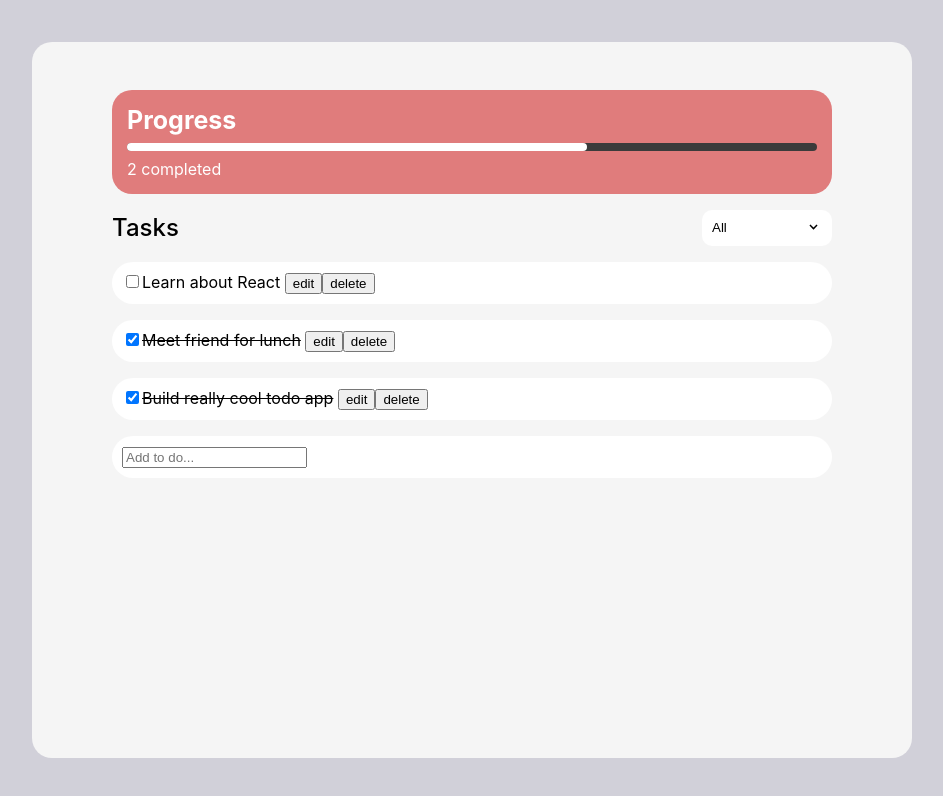
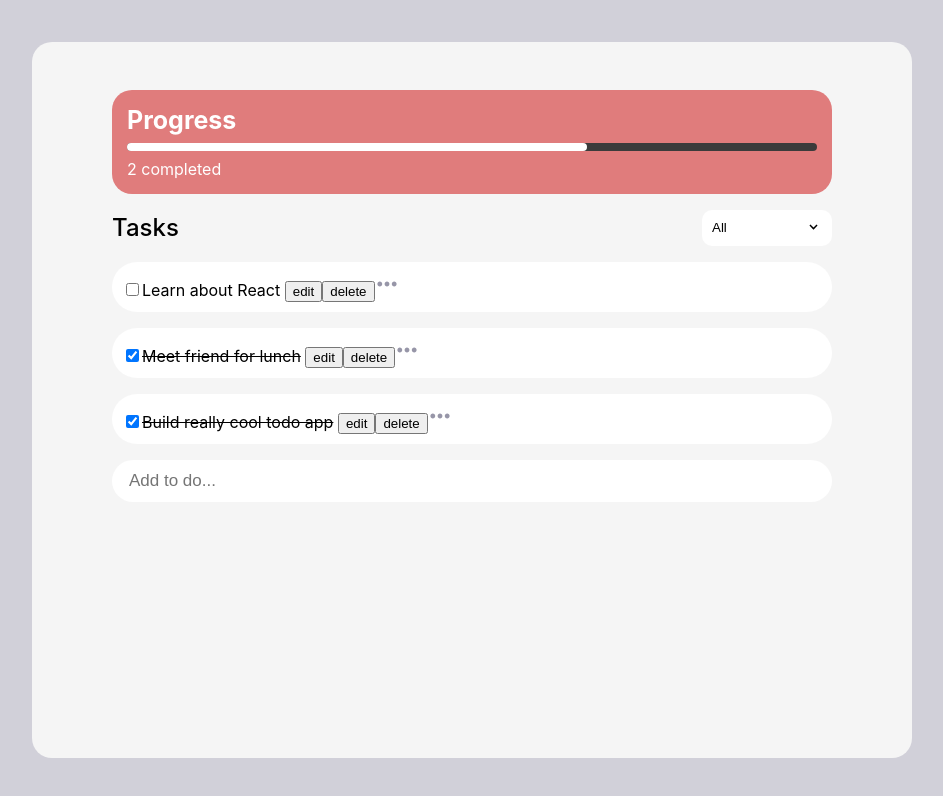
Before and after one commit to honmetha/data-wow-to-do-app, a React (Create React App) app: page / in a window 1280 px wide. Shown: the top 796 px of the page, without its empty margins (168-1111 px from the left). Built offline with nearby package versions, Linux system fonts and the light colour scheme.

Commit message:
[Added] Add assets

```diff
--- /dev/null
+++ b/src/assets/ArrowDropdownSVG.js
@@ -0,0 +1,20 @@
+import React from "react";
+
+const ArrowDropDownSVG = () => {
+  return (
+    <svg
+      width="17"
+      height="17"
+      viewBox="0 0 14 14"
+      fill="none"
+      xmlns="http://www.w3.org/2000/svg"
+    >
+      <path
+        d="M9.50423 5.4209L6.99998 7.92515L4.49573 5.4209L3.6709 6.24573L6.99998 9.57482L10.3291 6.24573L9.50423 5.4209Z"
+        fill="black"
+      />
+    </svg>
+  );
+};
+
+export default ArrowDropDownSVG;
--- /dev/null
+++ b/src/assets/EllipsisSVG.js
@@ -0,0 +1,21 @@
+import React from "react";
+
+const EllipsisSVG = () => {
+  return (
+    <svg
+      width="24"
+      height="24"
+      viewBox="0 0 24 24"
+      fill="none"
+      xmlns="http://www.w3.org/2000/svg"
+      style={{ cursor: "pointer" }}
+    >
+      <path
+        d="M7.19941 11.9999C7.19941 12.6364 6.94656 13.2468 6.49647 13.6969C6.04638 14.147 5.43593 14.3999 4.79941 14.3999C4.16289 14.3999 3.55245 14.147 3.10236 13.6969C2.65227 13.2468 2.39941 12.6364 2.39941 11.9999C2.39941 11.3633 2.65227 10.7529 3.10236 10.3028C3.55245 9.85272 4.16289 9.59986 4.79941 9.59986C5.43593 9.59986 6.04638 9.85272 6.49647 10.3028C6.94656 10.7529 7.19941 11.3633 7.19941 11.9999ZM14.3994 11.9999C14.3994 12.6364 14.1466 13.2468 13.6965 13.6969C13.2464 14.147 12.6359 14.3999 11.9994 14.3999C11.3629 14.3999 10.7524 14.147 10.3024 13.6969C9.85227 13.2468 9.59941 12.6364 9.59941 11.9999C9.59941 11.3633 9.85227 10.7529 10.3024 10.3028C10.7524 9.85272 11.3629 9.59986 11.9994 9.59986C12.6359 9.59986 13.2464 9.85272 13.6965 10.3028C14.1466 10.7529 14.3994 11.3633 14.3994 11.9999ZM19.1994 14.3999C19.8359 14.3999 20.4464 14.147 20.8965 13.6969C21.3466 13.2468 21.5994 12.6364 21.5994 11.9999C21.5994 11.3633 21.3466 10.7529 20.8965 10.3028C20.4464 9.85272 19.8359 9.59986 19.1994 9.59986C18.5629 9.59986 17.9524 9.85272 17.5024 10.3028C17.0523 10.7529 16.7994 11.3633 16.7994 11.9999C16.7994 12.6364 17.0523 13.2468 17.5024 13.6969C17.9524 14.147 18.5629 14.3999 19.1994 14.3999Z"
+        fill="#9796A8"
+      />
+    </svg>
+  );
+};
+
+export default EllipsisSVG;
--- a/src/components/AddTodoInput.js
+++ b/src/components/AddTodoInput.js
@@ -1,4 +1,18 @@
 import React, { useState } from "react";
+
+const styles = {
+  main: {
+    backgroundColor: "#FFFFFF",
+    borderRadius: "9999px",
+    padding: "10px 15px",
+  },
+  input: {
+    border: "none",
+    outline: "none",
+    width: "100%",
+    fontSize: "17px",
+  },
+};
 
 const AddTodoInput = ({ addTodo }) => {
   const [value, setValue] = useState("");
@@ -11,19 +25,14 @@ const AddTodoInput = ({ addTodo }) => {
   };
 
   return (
-    <div
-      style={{
-        backgroundColor: "#FFFFFF",
-        borderRadius: "9999px",
-        padding: "10px",
-      }}
-    >
+    <div style={styles.main}>
       <form onSubmit={handleSubmit}>
         <input
           type="text"
           value={value}
           placeholder="Add to do..."
           onChange={(e) => setValue(e.target.value)}
+          style={styles.input}
         />
       </form>
     </div>
--- a/src/components/Header.js
+++ b/src/components/Header.js
@@ -1,4 +1,5 @@
 import React, { useState } from "react";
+import ArrowDropdownSVG from "../assets/ArrowDropdownSVG";
 import "./Header.scss";
 
 const Header = () => {
@@ -41,18 +42,7 @@ const Header = () => {
           >
             <span>{value}</span>
             <span>
-              <svg
-                width="17"
-                height="17"
-                viewBox="0 0 14 14"
-                fill="none"
-                xmlns="http://www.w3.org/2000/svg"
-              >
-                <path
-                  d="M9.50423 5.4209L6.99998 7.92515L4.49573 5.4209L3.6709 6.24573L6.99998 9.57482L10.3291 6.24573L9.50423 5.4209Z"
-                  fill="black"
-                />
-              </svg>
+              <ArrowDropdownSVG />
             </span>
           </div>
         </button>
--- a/src/components/ProgressBar.js
+++ b/src/components/ProgressBar.js
@@ -1,7 +1,7 @@
 import React from "react";
 
 const styles = {
-  component: {
+  main: {
     backgroundColor: "#E07C7C",
     borderRadius: "20px",
     padding: "15px",
@@ -24,7 +24,7 @@ const styles = {
 const ProgressBar = ({ completedCount, todos }) => {
   const widthPercentage = (100 * completedCount) / todos.length + "%";
   return (
-    <div style={styles.component}>
+    <div style={styles.main}>
       <div style={{ fontSize: "25px", marginBottom: "0.5rem" }}>
         <strong>Progress</strong>
       </div>
--- a/src/components/Task.js
+++ b/src/components/Task.js
@@ -1,17 +1,24 @@
 import React from "react";
+import EllipsisSVG from "../assets/EllipsisSVG";
+
+const styles = {
+  main: {
+    backgroundColor: "#FFFFFF",
+    borderRadius: "9999px",
+    padding: "10px",
+    marginBottom: "1rem",
+  },
+};
 
 const Task = ({ todo, index, editTodo, completeTodo, removeTodo }) => {
   return (
-    <div
-      style={{
-        backgroundColor: "#FFFFFF",
-        borderRadius: "9999px",
-        padding: "10px",
-        marginBottom: "1rem"
-      }}
-    >
+    <div style={styles.main}>
       <label className="container">
-        <input type="checkbox" onChange={() => completeTodo(index)} checked={todo.isCompleted} />
+        <input
+          type="checkbox"
+          onChange={() => completeTodo(index)}
+          checked={todo.isCompleted}
+        />
         <span className="checkmark"></span>
       </label>
       <span style={{ textDecoration: todo.isCompleted ? "line-through" : "" }}>
@@ -19,6 +26,9 @@ const Task = ({ todo, index, editTodo, completeTodo, removeTodo }) => {
       </span>{" "}
       <button>edit</button>
       <button onClick={() => removeTodo(index)}>delete</button>
+      <span>
+        <EllipsisSVG />
+      </span>
     </div>
   );
 };
```
Also changed, not shown: 1 other file (tests, documents, lock files or other folders).
